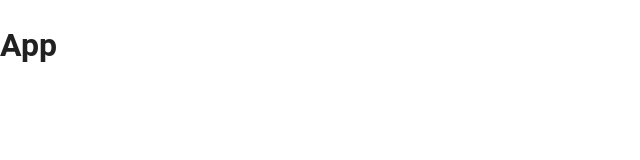
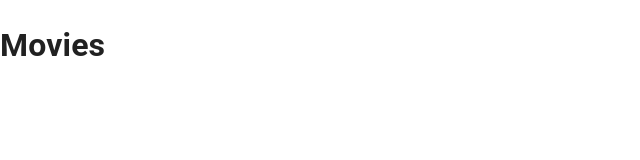
Before and after one commit to mafaldao21/filmpire_mo, a React (Create React App) app: page / in a window 1280 px wide. Shown: the top 160 px of the page, without its empty margins (0-640 px from the left). Built offline with nearby package versions, Linux system fonts and the light colour scheme; the HTML template or start-up script is replaced by a standard one.

Commit message:
add routes

```diff
--- a/src/components/App.jsx
+++ b/src/components/App.jsx
@@ -1,11 +1,26 @@
 import React from 'react';
 import { CssBaseline } from '@mui/material';
-// import { Route, Switch } from 'react-router-dom';
+import { Route, Switch } from 'react-router-dom';
 
 const App = () => (
   <div>
     <CssBaseline />
-    <h1>App</h1>
+    <main>
+      <Switch>
+        <Route exact path="/">
+          <h1>Movies</h1>
+        </Route>
+        <Route exact path="/movie/:id">
+          <h1>Movie Information</h1>
+        </Route>
+        <Route exact path="/actors/:id">
+          <h1>Actors</h1>
+        </Route>
+        <Route exact path="/profile/:id">
+          <h1>Profile</h1>
+        </Route>
+      </Switch>
+    </main>
   </div>
 );
 
--- a/src/index.js
+++ b/src/index.js
@@ -1,6 +1,13 @@
 import React from 'react';
 import ReactDOM from 'react-dom';
+// eslint-disable-next-line import/no-extraneous-dependencies
+import { BrowserRouter } from 'react-router-dom';
 
 import App from './components/App';
 
-ReactDOM.render(<App />, document.getElementById('root'));
+ReactDOM.render(
+  <BrowserRouter>
+    <App />
+  </BrowserRouter>,
+  document.getElementById('root'),
+);
```
